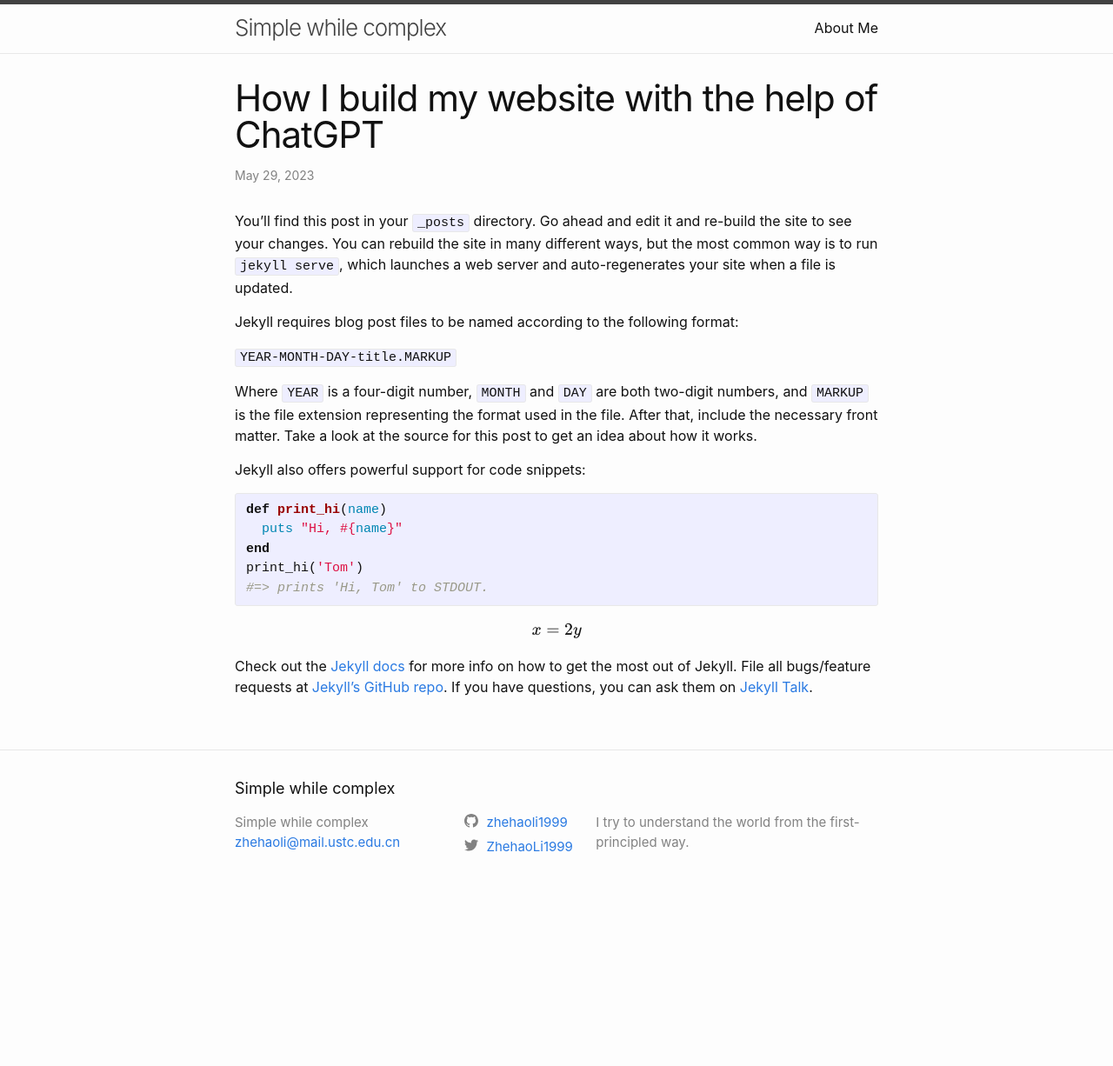
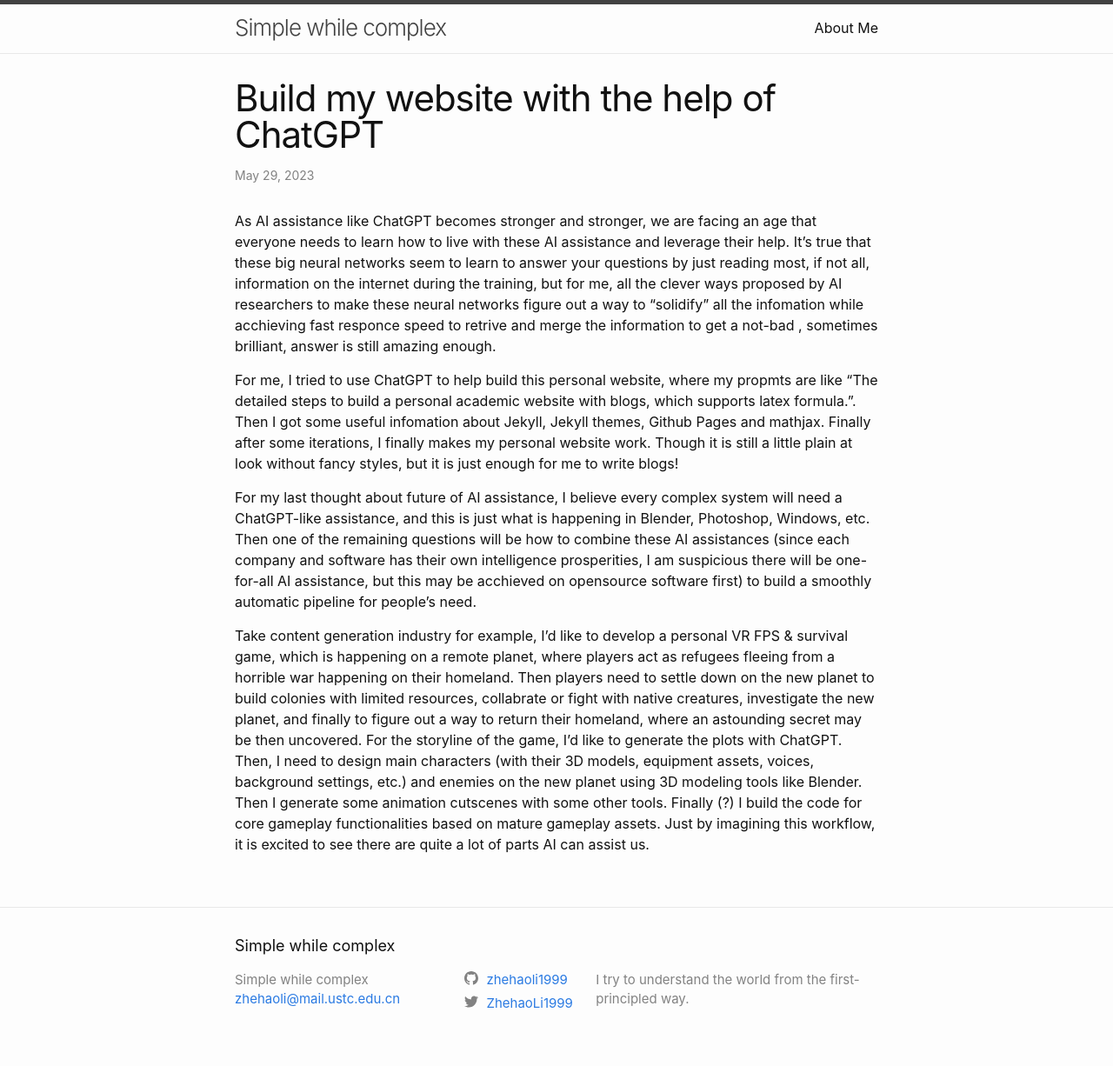
Before and after one commit to zhehaoli1999/zhehaoli1999.github.io, a Jekyll site: the page built from _posts/2023-05-29-welcome-to-jekyll.markdown, in a window 1280 px wide. Shown: the whole page at 87% size. Built offline with Jekyll 4.4.1, drawn with Linux system fonts in a browser that asks for light colours; formulas are drawn with MathJax 3; before the commit the page ends 1045 px from its top, so only the background shows below that.

Commit message:
update first blog

```diff
--- a/_posts/2023-05-29-welcome-to-jekyll.markdown
+++ b/_posts/2023-05-29-welcome-to-jekyll.markdown
@@ -1,33 +1,59 @@
 ---
 layout: post
-title:  "How I build my website with the help of ChatGPT"
+title:  "Build my website with the help of ChatGPT"
 date:   2023-05-29 17:07:59 +0800
 categories: jekyll update
 ---
-You’ll find this post in your `_posts` directory. Go ahead and edit it and re-build the site to see your changes. You can rebuild the site in many different ways, but the most common way is to run `jekyll serve`, which launches a web server and auto-regenerates your site when a file is updated.
 
-Jekyll requires blog post files to be named according to the following format:
+<!--Jekyll requires blog post files to be named according to the following format:-->
 
-`YEAR-MONTH-DAY-title.MARKUP`
+<!--`YEAR-MONTH-DAY-title.MARKUP`-->
 
-Where `YEAR` is a four-digit number, `MONTH` and `DAY` are both two-digit numbers, and `MARKUP` is the file extension representing the format used in the file. After that, include the necessary front matter. Take a look at the source for this post to get an idea about how it works.
+<!--Where `YEAR` is a four-digit number, `MONTH` and `DAY` are both two-digit numbers, and `MARKUP` is the file extension representing the format used in the file. After that, include the necessary front matter. Take a look at the source for this post to get an idea about how it works.-->
 
-Jekyll also offers powerful support for code snippets:
+<!--Jekyll also offers powerful support for code snippets:-->
 
-{% highlight ruby %}
-def print_hi(name)
-  puts "Hi, #{name}"
-end
-print_hi('Tom')
-#=> prints 'Hi, Tom' to STDOUT.
-{% endhighlight %}
+<!--{% highlight ruby %}-->
+<!--def print_hi(name)-->
+  <!--puts "Hi, #{name}"-->
+<!--end-->
+<!--print_hi('Tom')-->
+<!--#=> prints 'Hi, Tom' to STDOUT.-->
+<!--{% endhighlight %}-->
 
-$$
-x = 2y
-$$
+<!--$$-->
+<!--x = 2y -->
+<!--$$-->
 
-Check out the [Jekyll docs][jekyll-docs] for more info on how to get the most out of Jekyll. File all bugs/feature requests at [Jekyll’s GitHub repo][jekyll-gh]. If you have questions, you can ask them on [Jekyll Talk][jekyll-talk].
+<!--Check out the [Jekyll docs][jekyll-docs] for more info on how to get the most out of Jekyll. File all bugs/feature requests at [Jekyll’s GitHub repo][jekyll-gh]. If you have questions, you can ask them on [Jekyll Talk][jekyll-talk].-->
 
-[jekyll-docs]: https://jekyllrb.com/docs/home
-[jekyll-gh]:   https://github.com/jekyll/jekyll
-[jekyll-talk]: https://talk.jekyllrb.com/
+<!--[jekyll-docs]: https://jekyllrb.com/docs/home-->
+<!--[jekyll-gh]:   https://github.com/jekyll/jekyll-->
+<!--[jekyll-talk]: https://talk.jekyllrb.com/-->
+
+As AI assistance like ChatGPT becomes stronger and stronger, we are facing an age that everyone needs to learn
+how to live with these AI assistance and leverage their help. It's true that these big neural networks seem to
+learn to answer your questions by just reading most, if not all, information on the internet during the training, but
+for me, all the clever ways proposed by AI researchers to make these neural networks figure out a way to "solidify"
+all the infomation while acchieving fast responce speed to retrive and merge the information to get a not-bad
+, sometimes brilliant, answer is still amazing enough.
+
+For me, I tried to use ChatGPT to help build this personal website,
+where my propmts are like "The detailed steps to build a personal academic website with blogs, which supports
+latex formula.". Then I got some useful infomation about Jekyll, Jekyll themes, Github Pages and mathjax. Finally after
+some iterations, I finally makes my personal website work. Though it is still a little plain at look without
+fancy styles, but it is just enough for me to write blogs!
+
+For my last thought about future of AI assistance, I believe every complex system will need a ChatGPT-like
+assistance, and this is just what is happening in Blender, Photoshop, Windows, etc. Then one of the remaining questions will be how
+to combine these AI assistances (since each company and software has their own intelligence prosperities, I am suspicious
+there will be one-for-all AI assistance, but this may be acchieved on opensource software first) to build a smoothly automatic pipeline for people's need.
+
+Take content generation industry for example, I'd like to develop a personal VR FPS & survival game, which is happening on a
+remote planet, where players act as refugees fleeing from a horrible war happening on their homeland. Then players
+need to settle down on the new planet to build colonies with limited resources, collabrate or fight with native creatures, investigate the
+new planet, and finally to figure out a way to return their homeland, where an astounding secret may be then uncovered.
+For the storyline of the game, I'd like to generate the plots with ChatGPT. Then, I need to design main characters
+(with their 3D models, equipment assets, voices, background settings, etc.) and enemies on the new planet using 3D modeling tools like Blender.
+Then I generate some animation cutscenes with some other tools. Finally (?) I build the code for core gameplay functionalities based on mature gameplay assets.
+Just by imagining this workflow, it is excited to see there are quite a lot of parts AI can assist us.
```
